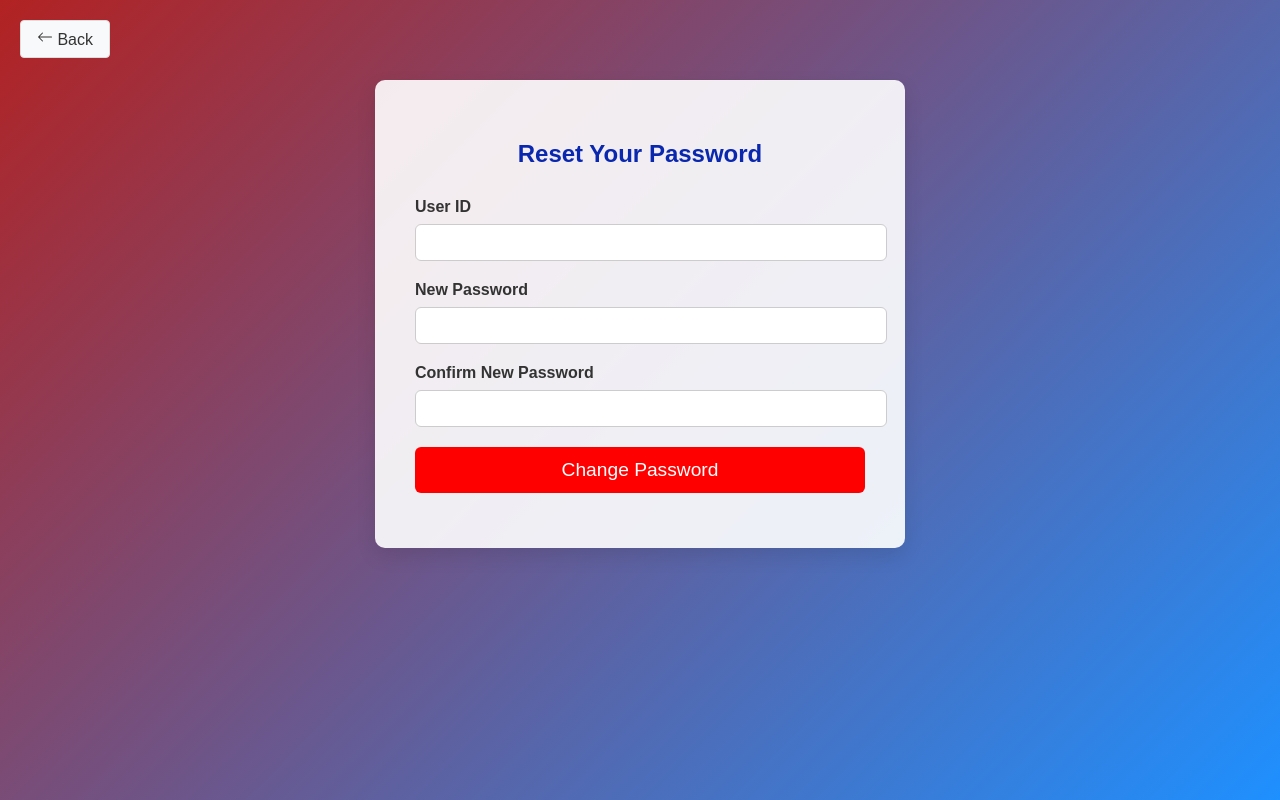
After one commit to SKAITZY/Mini-IT-Project, a Flask app: page /pass in a window 1280 px wide. The commit adds this page. Run offline with Flask 3, Linux system fonts and the light colour scheme.

Commit message:
password done

```diff
--- a/app.py
+++ b/app.py
@@ -11,13 +11,6 @@ from datetime import datetime
 # Create a Flask app instance
 app = Flask(__name__)
 app.config.from_object(Config)
-
-class Config:
-    SQLALCHEMY_DATABASE_URI = 'mysql://wilson:JOMBETA06.!1123@localhost/jomgather'
-    SQLALCHEMY_TRACK_MODIFICATIONS = False
-    SECRET_KEY = 'your-secret-key'
-    UPLOAD_FOLDER = 'uploads'
-
 
 # Initialize extensions
 init_extensions(app)
@@ -484,3 +477,50 @@ if __name__ == '__main__':
         # List the tables that were created
         print(f"Tables created: {', '.join(db.metadata.tables.keys())}")
     app.run(debug=True)
+
+@app.route('/pass')
+def pass_page():
+    return render_template('pass.html')
+
+from flask_login import login_required, current_user
+
+@app.route('/update-password', methods=['POST'])
+def update_password():
+    try:
+        data = request.get_json()
+        if not data:
+            return jsonify({'success': False, 'error': 'No data provided'}), 400
+
+        # 使用正确的字段名 (student_id)
+        student_id = data.get('student_id')
+        new_password = data.get('new_password')
+
+        # 验证字段
+        if not all([student_id, new_password]):
+            return jsonify({'success': False, 'error': 'Missing student ID or new password'}), 400
+
+        # 查找用户
+        user = User.query.filter_by(student_id=student_id).first()
+        if not user:
+            return jsonify({'success': False, 'error': 'Student ID not found'}), 404
+
+        # 更新密码
+        user.password_hash = generate_password_hash(new_password)
+        db.session.commit()
+
+        # 记录成功日志
+        app.logger.info(f"Password updated for student_id: {student_id}")
+
+        return jsonify({
+            'success': True,
+            'message': 'Password updated successfully!'
+        })
+
+    except Exception as e:
+        db.session.rollback()
+        # 记录详细错误信息
+        app.logger.error(f"Password update failed for {student_id}: {str(e)}", exc_info=True)
+        return jsonify({
+            'success': False,
+            'error': 'Failed to update password. Please try again.'
+        }), 500
--- /dev/null
+++ b/static/css/pass.css
@@ -0,0 +1,108 @@
+body {
+  background: linear-gradient(135deg, #b22222, #1e90ff);
+  background-attachment: fixed;
+  font-family: Arial, sans-serif;
+  margin: 0;
+  padding: 0;
+}
+
+.form-container {
+  max-width: 450px;
+  margin: 80px auto;
+  padding: 40px;
+  background: rgba(255, 255, 255, 0.9);
+  border-radius: 10px;
+  box-shadow: 0 8px 20px rgba(0, 0, 0, 0.1);
+}
+
+h2 {
+  text-align: center;
+  color: #0927af;
+  margin-bottom: 30px;
+}
+
+.form-group {
+  margin-bottom: 20px;
+}
+
+label {
+  display: block;
+  margin-bottom: 8px;
+  font-weight: bold;
+  color: #333;
+}
+
+input[type="text"], input[type="password"] {
+  width: 100%;
+  padding: 10px;
+  border: 1px solid #ccc;
+  border-radius: 6px;
+}
+
+.btn-submit {
+  width: 100%;
+  padding: 12px;
+  background: #ff0000;
+  color: #fff;
+  font-size: 1.2rem;
+  border: none;
+  border-radius: 6px;
+  cursor: pointer;
+  transition: background 0.3s ease;
+}
+
+.btn-submit:hover {
+  background: #ff6a00;
+}
+
+.message {
+  text-align: center;
+  margin-top: 15px;
+  font-size: 1rem;
+}
+
+/* 返回按钮样式 */
+.back-button-container {
+  position: absolute;
+  top: 20px;
+  left: 20px;
+  z-index: 1000;
+}
+
+.back-button {
+  display: inline-block;
+  padding: 8px 16px;
+  background-color: #f8f9fa;
+  color: #333;
+  text-decoration: none;
+  border-radius: 4px;
+  font-size: 16px;
+  font-weight: 500;
+  border: 1px solid #ddd;
+  transition: all 0.3s ease;
+}
+
+.back-button:hover {
+  background-color: #e9ecef;
+  border-color: #adb5bd;
+  text-decoration: none;
+}
+
+/* 确保导航栏不会覆盖返回按钮 */
+.navbar {
+  position: relative;
+  z-index: 999;
+}
+
+/* 移动端适配 */
+@media (max-width: 768px) {
+  .back-button-container {
+    top: 15px;
+    left: 15px;
+  }
+
+  .back-button {
+    padding: 6px 12px;
+    font-size: 14px;
+  }
+}
--- /dev/null
+++ b/templates/pass.html
@@ -0,0 +1,99 @@
+<!DOCTYPE html>
+<html lang="en">
+<head>
+  <meta charset="UTF-8">
+  <title>Change Password</title>
+  <link rel="stylesheet" href="{{ url_for('static', filename='css/common.css') }}">
+  <link rel="stylesheet" href="{{ url_for('static', filename='css/pass.css') }}">
+</head>
+
+<body>
+  <div class="form-container">
+    <h2>Reset Your Password</h2>
+    <form id="changePasswordForm">
+      <div class="form-group">
+        <label for="userId">User ID</label>
+        <input type="text" id="userId" required>
+      </div>
+      <div class="form-group">
+        <label for="newPassword">New Password</label>
+        <input type="password" id="newPassword" required>
+      </div>
+      <div class="form-group">
+        <label for="confirmPassword">Confirm New Password</label>
+        <input type="password" id="confirmPassword" required>
+      </div>
+      <button type="submit" class="btn-submit">Change Password</button>
+      <div class="message" id="statusMsg"></div>
+    </form>
+  </div>
+
+  <div class="back-button-container">
+    <a href="{{ url_for('register') }}" class="back-button">
+      <svg xmlns="http://www.w3.org/2000/svg" width="16" height="16" fill="currentColor" viewBox="0 0 16 16">
+      <path fill-rule="evenodd" d="M15 8a.5.5 0 0 0-.5-.5H2.707l3.147-3.146a.5.5 0 1 0-.708-.708l-4 4a.5.5 0 0 0 0 .708l4 4a.5.5 0 0 0 .708-.708L2.707 8.5H14.5A.5.5 0 0 0 15 8z"/>
+      </svg>
+      Back
+    </a>
+  </div>
+
+
+<script>
+  document.getElementById('changePasswordForm').addEventListener('submit', async function(e) {
+    e.preventDefault();
+
+    const userId = document.getElementById('userId').value.trim();
+    const newPassword = document.getElementById('newPassword').value;
+    const confirmPassword = document.getElementById('confirmPassword').value;
+    const statusMsg = document.getElementById('statusMsg');
+
+    // 密码验证逻辑
+    const passwordRegex = /^(?=.*\d)(?=.*[a-z])(?=.*[A-Z])(?=.*[!@#$%^&*]).{8,}$/;
+    if (!passwordRegex.test(newPassword)) {
+        statusMsg.style.color = 'red';
+        statusMsg.textContent = "Password must be at least 8 characters long, include uppercase, lowercase, a number, and a special character.";
+        return;
+    }
+
+    if (newPassword !== confirmPassword) {
+        statusMsg.style.color = 'red';
+        statusMsg.textContent = "Passwords do not match.";
+        return;
+    }
+
+    try {
+        const response = await fetch('/update-password', {
+            method: 'POST',
+            headers: {
+                'Content-Type': 'application/json',
+                'X-CSRFToken': '{{ csrf_token() }}'  // 添加CSRF保护
+            },
+            body: JSON.stringify({
+                student_id: userId,  // 确保与后端一致
+                new_password: newPassword
+            })
+        });
+
+        const data = await response.json();
+
+        if (!response.ok) {
+            throw new Error(data.error || "Failed to update password");
+        }
+
+        if (data.success) {
+            statusMsg.style.color = 'green';
+            statusMsg.textContent = data.message || "Password changed successfully! Redirecting to login...";
+            setTimeout(() => { window.location.href = "/login"; }, 2000);
+        } else {
+            statusMsg.style.color = 'red';
+            statusMsg.textContent = data.error || "Failed to update password.";
+        }
+    } catch (err) {
+        statusMsg.style.color = 'red';
+        statusMsg.textContent = err.message || "An error occurred. Please try again.";
+        console.error("Password update error:", err);
+    }
+});
+</script>
+</body>
+</html>
```
Also changed, not shown: templates/register.html (+46 -71 lines), instance/jomgather.db.
